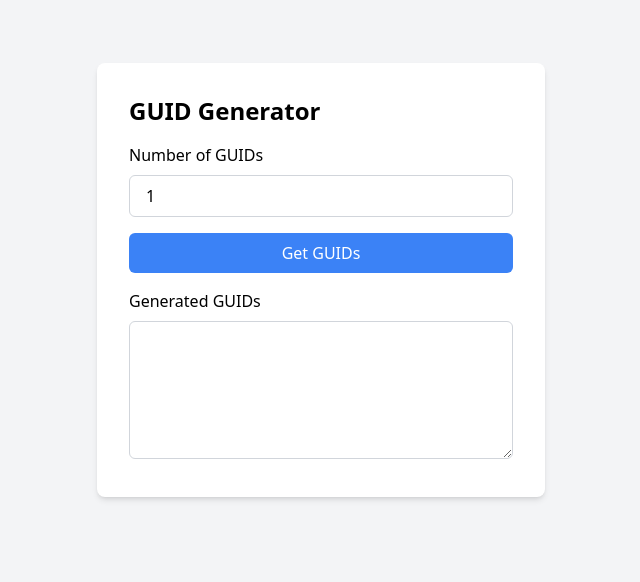
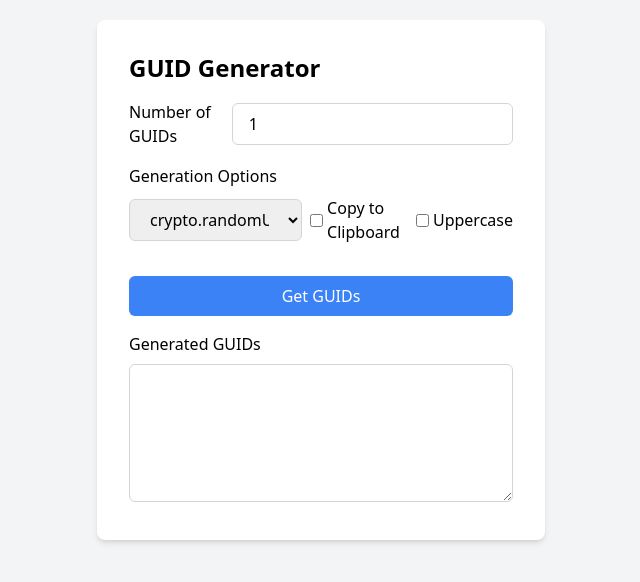
Before and after one commit to fcanigia/guid-generator, a Vue app: page / in a window 1280 px wide. Shown: the part 120-702 px from the top of the page, without its empty margins (319-959 px from the left). Built offline with nearby package versions, Linux system fonts and the light colour scheme.

Commit message:
Add ddl for type and checkbox for clipboard and uppercase

```diff
--- a/src/views/HomeView.vue
+++ b/src/views/HomeView.vue
@@ -5,6 +5,9 @@ import { ref } from 'vue'
 
 const numberOfGuids = ref(1)
 const generatedGuids = ref('')
+const generationOption = ref('crypto.randomUUID')
+const copyToClipboard = ref(false)
+const uppercase = ref(false)
 
 // #1 - crypto.randomUUID
 const generateGuid = () => {
@@ -57,13 +60,35 @@ const generateGuids = () => {
   <div class="min-h-screen bg-gray-100 flex items-center justify-center">
     <div class="bg-white p-8 rounded-lg shadow-md w-full max-w-md">
       <h1 class="text-2xl font-bold mb-4">GUID Generator</h1>
-      <label for="numberOfGuids" class="block mb-2">Number of GUIDs</label>
+      <div class="flex items-center mb-4">
+        <label for="numberOfGuids" class="mr-2">Number of GUIDs</label>
         <input
           id="numberOfGuids"
           v-model="numberOfGuids"
           type="number"
           class="w-full px-4 py-2 border border-gray-300 rounded-md focus:outline-none focus:border-blue-500"
         />
+      </div>
+      <div class="mb-4">
+        <label for="generationOptions" class="block mb-2">Generation Options</label>
+        <div class="flex items-center">
+          <select
+            id="generationOptions"
+            v-model="generationOption"
+            class="w-full px-4 py-2 border border-gray-300 rounded-md focus:outline-none focus:border-blue-500"
+          >
+            <option value="crypto.randomUUID">crypto.randomUUID</option>
+            <option value="uuidv4">uuidv4</option>
+            <option value="guid-typescript">guid-typescript</option>
+            <option value="timestamp">timestamp</option>
+            <option value="randomNumber">Random Number</option>
+          </select>
+          <input type="checkbox" id="copyToClipboard" v-model="copyToClipboard" class="ml-2" />
+          <label for="copyToClipboard" class="ml-1">Copy to Clipboard</label>
+          <input type="checkbox" id="uppercase" v-model="uppercase" class="ml-4" />
+          <label for="uppercase" class="ml-1">Uppercase</label>
+        </div>
+      </div>
       <button
         @click="generateGuids"
         class="mt-4 w-full px-4 py-2 bg-blue-500 text-white rounded-md hover:bg-blue-600 focus:outline-none"
```
Lines whose indentation alone changed are shown as unchanged.
